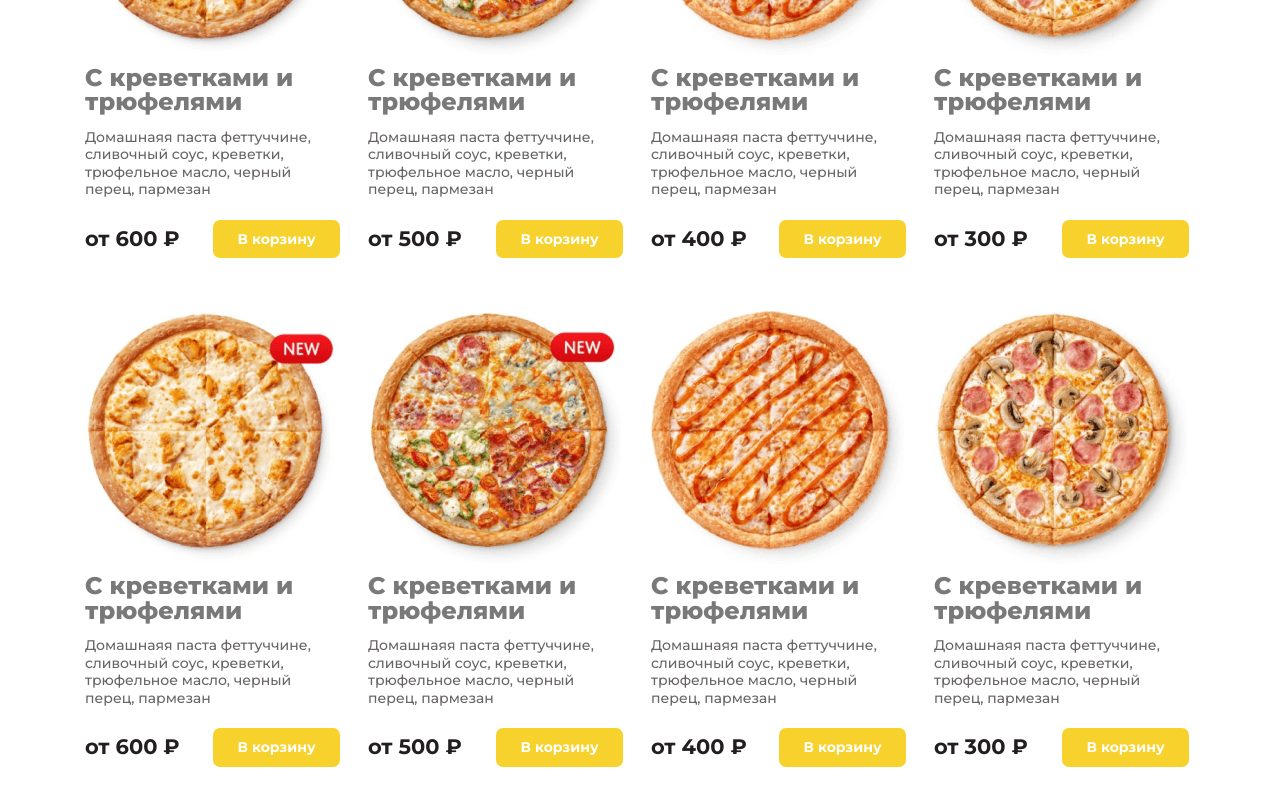
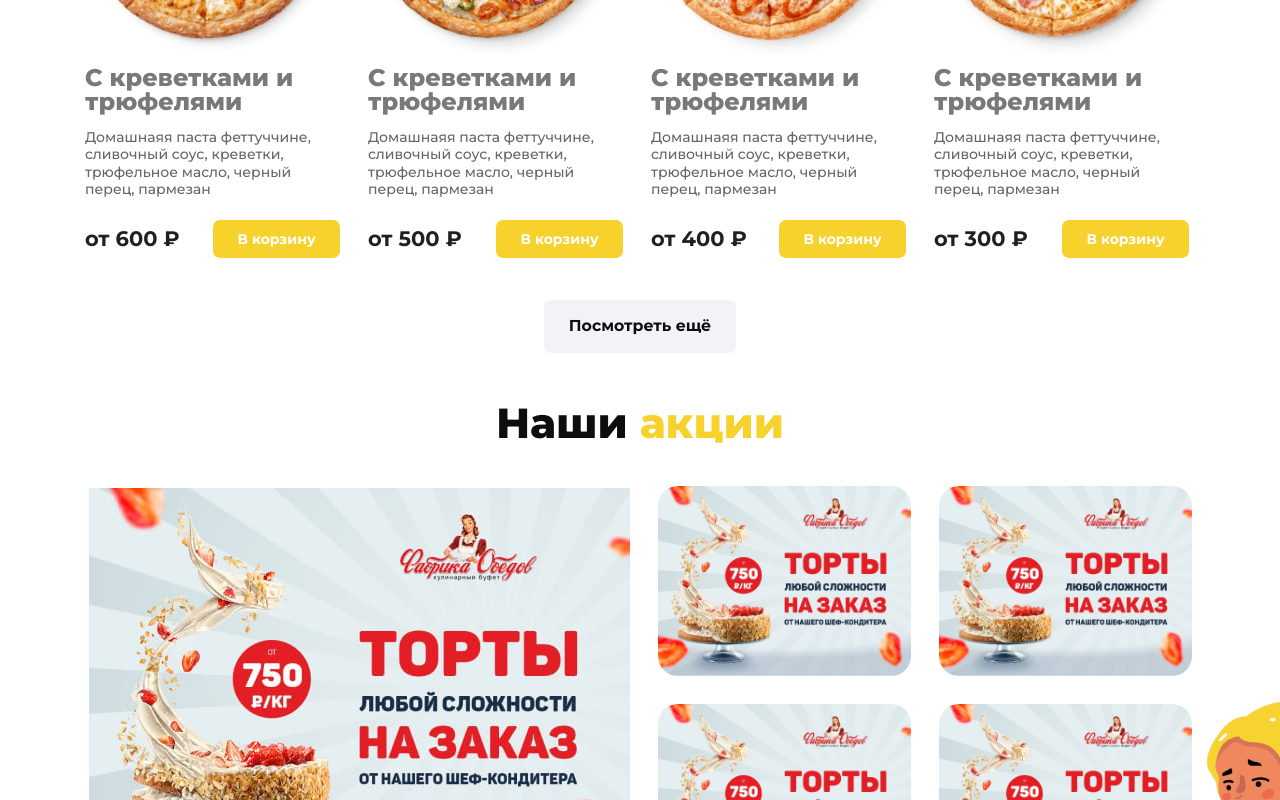
Before and after one commit to Yusipishin/pizza-delivery-app, a React (Vite) app: page / in a window 1280 px wide. Shown: the part 1489-2289 px from the top of the page. Built offline with nearby package versions, Linux system fonts and the light colour scheme.

Commit message:
feat: made additional loading of pizzas

```diff
--- a/src/components/App.tsx
+++ b/src/components/App.tsx
@@ -16,7 +16,7 @@ const App = () => {
     <>
       <AppHeader/>
       <SectionHero/>
-      <main className='main'>
+      <main>
         <SectionNovelty/>
         <SectionMenu/>
         <SectionStocks/>
--- a/src/components/SectionMenu.tsx
+++ b/src/components/SectionMenu.tsx
@@ -11,12 +11,19 @@ type dataObj = {
 const SectionMenu = () => {
   const [menuItems, setMenuItems] = useState([]);
   const [menuLoadingStatus, setMenuLoadingStatus] = useState("loading");
+  const [offset, setOffset] = useState(0)
+  const [ended, setEnded] = useState(false)
   const { request } = useHttp();
 
   const dataMenu = useCallback(() => {
     request("pizza.json")
-      .then((data) => setMenuItems(data.menu))
+      .then((data) => {
+        const newItems = data.menu.slice(offset, offset + 8)
+        setEnded(newItems.length < 8 ? true : false)
+        setMenuItems([...menuItems, ...newItems])
+      })
       .then(() => setMenuLoadingStatus("loaded"))
+      .then(() => setOffset(offset + 8))
   }, [request]);
 
   menuLoadingStatus === "loading" ? dataMenu() : null;
@@ -35,7 +42,7 @@ const SectionMenu = () => {
         >
           Паста
         </h2>
-        <ul className="flex flex-wrap gap-8 mb-9">
+        <ul className="flex flex-wrap gap-8 mb-5">
           {menuItems.map((item: dataObj, i: number) => {
             return (
               <li className="max-w-[255px] mb-7" key={i}>
@@ -91,6 +98,21 @@ const SectionMenu = () => {
             );
           })}
         </ul>
+        {
+          ended === true ? null :
+          <button onClick={dataMenu}
+                disabled={menuLoadingStatus === "loading" ? true : false}
+                aria-label="Посмотреть ещё варианты пицц"
+                className="mx-auto
+                          block
+                          mb-14
+                          bg-[#F3F3F7]
+                          rounded-lg
+                          py-4
+                          px-7
+                          text-lg
+          ">Посмотреть ещё</button>
+        }
       </div>
     </section>
   );
--- a/src/hooks/http.hook.ts
+++ b/src/hooks/http.hook.ts
@@ -1,6 +1,6 @@
 export const useHttp = () => {
 
-  const request = async (url, method = 'GET', body = null, headers = {'Content-Type': 'application/json'}) => {
+  const request = async (url: string, method = 'GET', body = null, headers = {'Content-Type': 'application/json'}) => {
 
     try {
       const response = await fetch(url, {method, body, headers});
```
